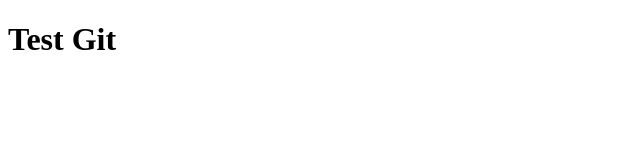
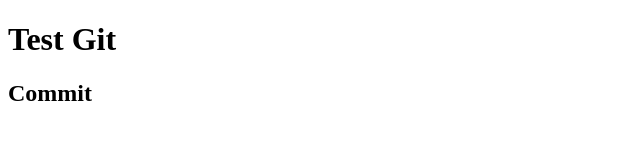
Before and after one commit to saint989stone/Git_Test, a plain HTML site: page index.html in a window 1280 px wide. Shown: the whole page, without its empty margins (0-640 px from the left). Drawn offline with Linux system fonts and the light colour scheme.

Commit message:
modifier index.html

```diff
--- a/index.html
+++ b/index.html
@@ -7,5 +7,6 @@
 </head>
 <body>
     <h1>Test Git</h1>
+    <h2>Commit</h2>
 </body>
 </html>
```
